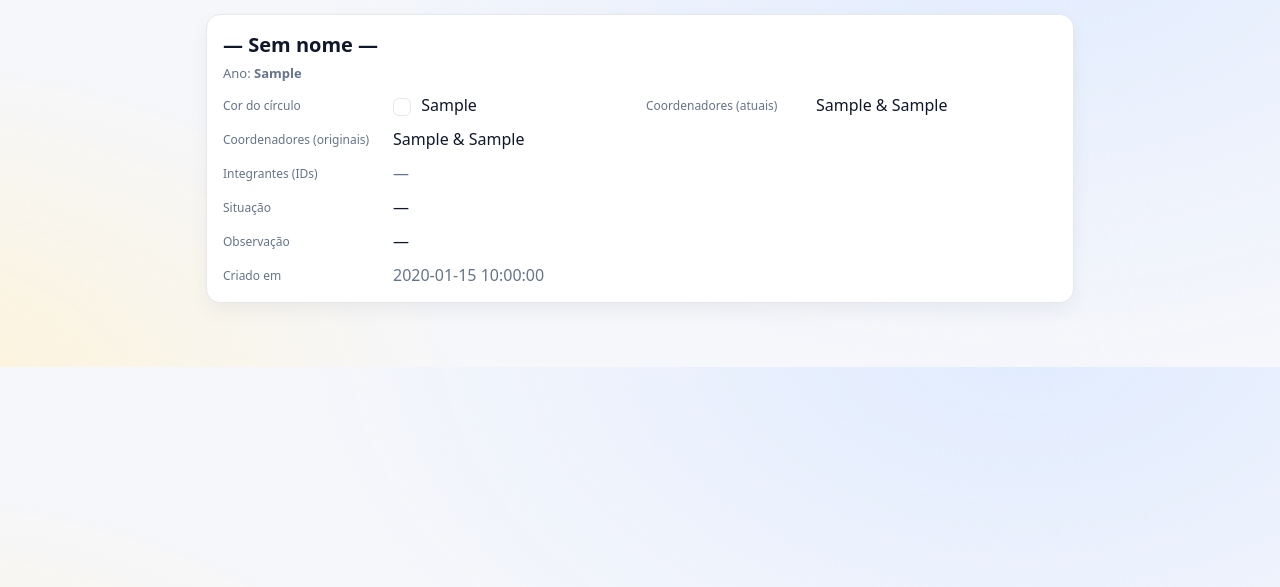
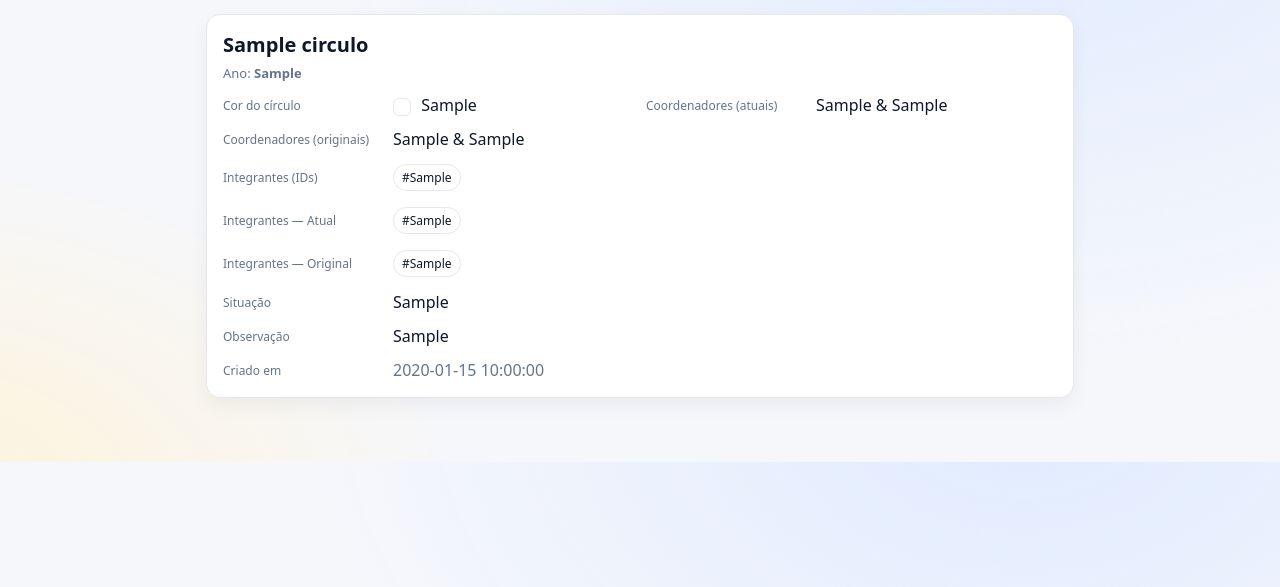
Before and after one commit to JulyelsonSilva/ECC_Fase1, a Flask app: page /circulos/1 in a window 1280 px wide. Shown: the part 64-651 px from the top of the page. Run offline with Flask 3, Linux system fonts and the light colour scheme; tables that the repository leaves empty or names only in its code hold one stand-in row (values such as "Sample post"); data that the repository does not hold is empty.

Commit message:
Update circulos_view.html

```diff
--- a/templates/circulos_view.html
+++ b/templates/circulos_view.html
@@ -62,10 +62,10 @@
           <div class="label">Cor do círculo</div>
           <div>
             {% if rgb_triplet %}
-              <span class="swatch" style="background: rgba(var(--c),1)"></span>
+              <span class="swatch" style="background: rgba({{ rgb_triplet }}, 1)"></span>
               <span>{{ r.cor_circulo }}</span>
             {% elif r.cor_circulo %}
-              <span class="swatch" style="background: #fff"></span>
+              <span class="swatch" style="background: {{ r.cor_circulo }}"></span>
               <span>{{ r.cor_circulo }}</span>
             {% else %}
               <span class="muted">—</span>
@@ -96,12 +96,39 @@
           </div>
         </div>
 
-        <!-- Integrantes -->
+        <!-- Integrantes (principal: prefere "atual") -->
         <div class="row" style="grid-column: 1 / -1">
           <div class="label">Integrantes (IDs)</div>
           <div>
             {% if integrantes_list and integrantes_list|length > 0 %}
               {% for it in integrantes_list %}
+                <span class="chip">#{{ it }}</span>
+              {% endfor %}
+            {% else %}
+              <span class="muted">—</span>
+            {% endif %}
+          </div>
+        </div>
+
+        <!-- Integrantes detalhados -->
+        <div class="row" style="grid-column: 1 / -1">
+          <div class="label">Integrantes — Atual</div>
+          <div>
+            {% if integrantes_atual_list and integrantes_atual_list|length > 0 %}
+              {% for it in integrantes_atual_list %}
+                <span class="chip">#{{ it }}</span>
+              {% endfor %}
+            {% else %}
+              <span class="muted">—</span>
+            {% endif %}
+          </div>
+        </div>
+
+        <div class="row" style="grid-column: 1 / -1">
+          <div class="label">Integrantes — Original</div>
+          <div>
+            {% if integrantes_orig_list and integrantes_orig_list|length > 0 %}
+              {% for it in integrantes_orig_list %}
                 <span class="chip">#{{ it }}</span>
               {% endfor %}
             {% else %}
```
